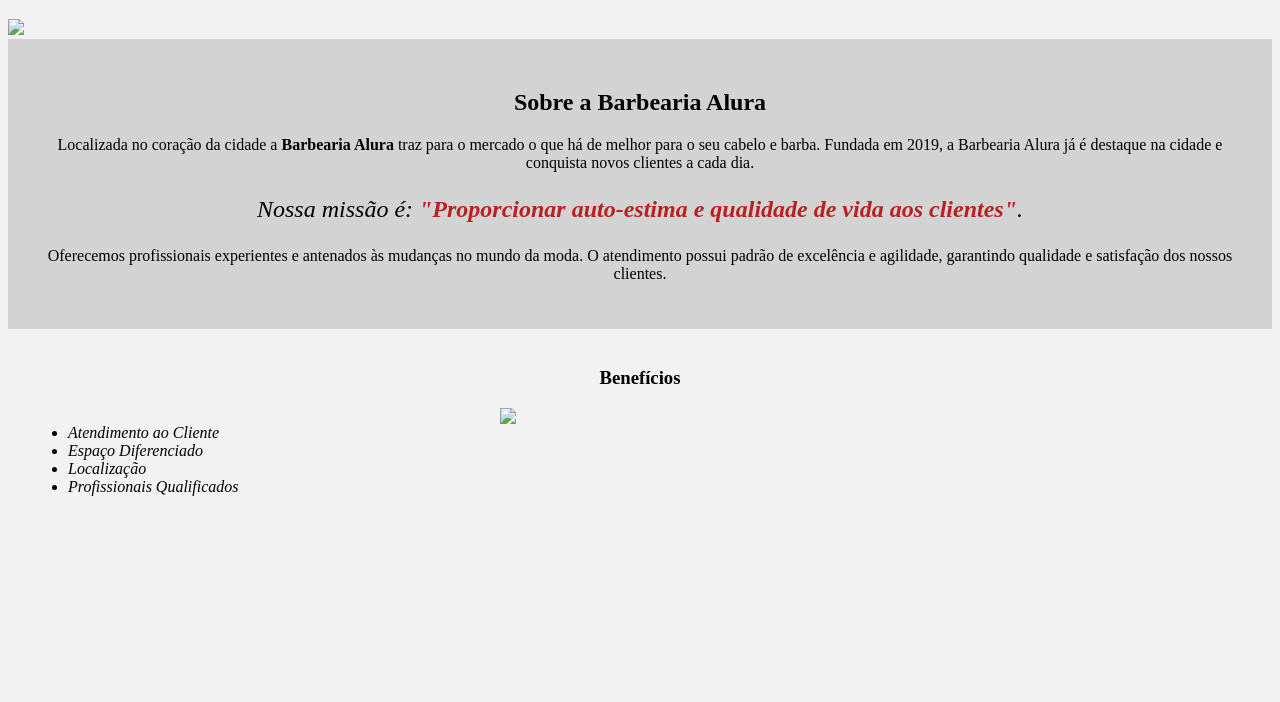
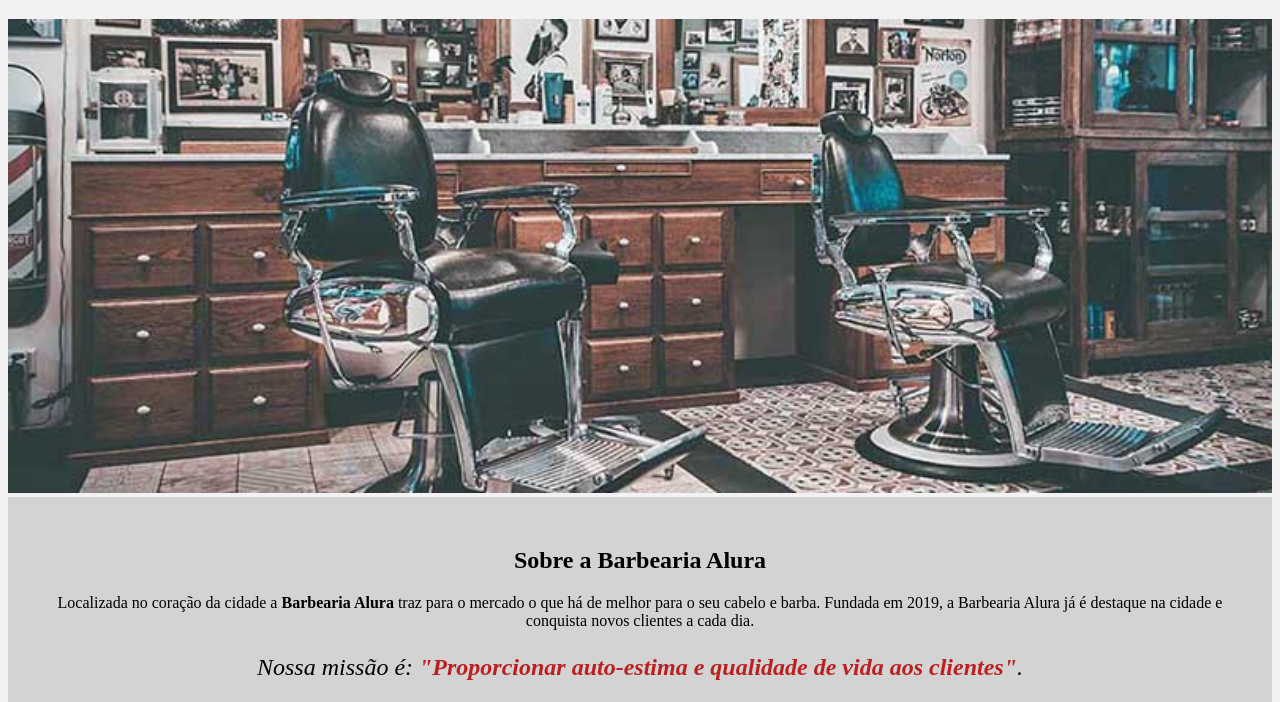
Before and after one commit to dmedinadev/ALURA-FormacaoHMTL5CSS3, a plain HTML site: page index.html in a window 1280 px wide. Shown: the part 61-763 px from the top of the page. Drawn offline with Linux system fonts and the light colour scheme.

Commit message:
Update index.html
First update.

```diff
--- a/index.html
+++ b/index.html
@@ -12,7 +12,7 @@
         <h1 class="titulo-principal">Barbearia Alura</h1>
     </header>
 
-    <img id="banner" src="imagens/banner.jpg">
+    <img id="banner" src="banner.jpg">
 
 <div class="principal">
     <h2 class="titulo-centralizado">Sobre a Barbearia Alura</h2>
@@ -34,7 +34,7 @@
         <li class="itens">Localização</li>
         <li class="itens">Profissionais Qualificados</li>
     </ul>
-    <img src="imagens/beneficios.jpg" class="imagenbeneficios">
+    <img src="beneficios.jpg" class="imagenbeneficios">
 </div>
 
 </body>
```
